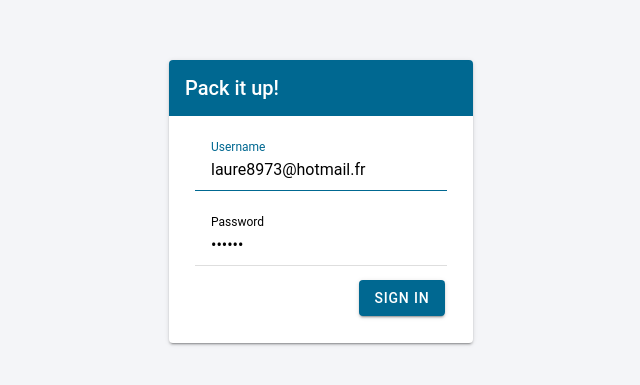
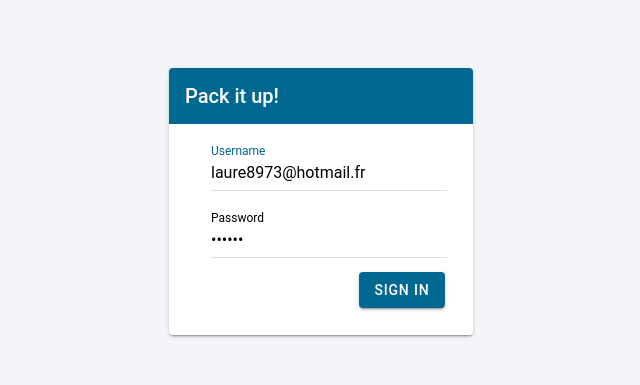
Before and after one commit to multicolaure/packitup-ionic-react, a React (Create React App) app: page /categories in a window 1280 px wide. Shown: the part 199-584 px from the top of the page, without its empty margins (319-959 px from the left). Built offline with nearby package versions, Linux system fonts and the light colour scheme; no server answers.

Commit message:
chore: upgrade to react 18 and ionic 7

```diff
--- a/src/category/CategoryNavigation.tsx
+++ b/src/category/CategoryNavigation.tsx
@@ -6,9 +6,15 @@
 const CategoryNavigation = () => {
     return (
         <>
-            <Route path="/category" component={CategoryUpsertScreen} />
-            <Route path="/category/:id" component={CategoryUpsertScreen} />
-            <Route path="/categories" component={CategoryListScreen} exact={true} />
+            <Route path="/category">
+                <CategoryUpsertScreen />
+            </Route>
+            <Route path="/category/:id">
+                <CategoryUpsertScreen />
+            </Route>
+            <Route path="/categories" exact={true}>
+                <CategoryListScreen />
+            </Route>
         </>
     )
 }
--- a/src/category/upsert/CategoryForm.tsx
+++ b/src/category/upsert/CategoryForm.tsx
@@ -1,4 +1,4 @@
-import { IonCol, IonGrid, IonInput, IonItem, IonLabel, IonNote, IonRow, IonText } from "@ionic/react";
+import { IonCol, IonGrid, IonInput, IonItem, IonRow, IonText } from "@ionic/react";
 import { IconPickerModal } from "../../ui/icon/picker/IconPickerModal";
 import LoadableButton from "../../ui/loading/LoadableButton";
 import { Category, CategorySchema } from "../category";
@@ -43,18 +43,22 @@
                 </IonRow>
                 <IonRow>
                     <IonCol>
+                        <IonItem>
                         {<Controller
                             name="name"
                             control={control}
-                            render={({ field }) => (<IonItem>
-                            <IonLabel position="floating">Name *</IonLabel>
-                            <IonInput value={field.value}
+                            render={({ field }) => (
+                            <IonInput
+                                label="Name *"
+                                labelPlacement="floating"
+                                value={field.value}
                                 debounce={200}
                                 onIonChange={e => field.onChange(e.detail.value)}
                                 onIonBlur={field.onBlur}
                                 clearInput></IonInput>
-                            </IonItem>)}
+                            )}
                         ></Controller>}
+                        </IonItem>
                     </IonCol>
                 </IonRow>
                 {props.errorMessage && <IonRow><IonText color="danger" class="ion-padding">{props.errorMessage}</IonText></IonRow> }
--- a/src/home/HomeNavigation.tsx
+++ b/src/home/HomeNavigation.tsx
@@ -4,7 +4,9 @@
 
 const HomeNavigation = () => {
     return (
-        <Route path="/home" component={HomeScreen} exact={true} />
+        <Route path="/home" exact>
+            <HomeScreen/>
+        </Route>
     )
 }
 
--- a/src/home/HomeScreen.tsx
+++ b/src/home/HomeScreen.tsx
@@ -1,6 +1,5 @@
 import { IonContent, IonHeader, IonPage } from "@ionic/react";
 import TopBar from "../navigation/TopBar";
-import { IconPickerModal } from "../ui/icon/picker/IconPickerModal";
 
 const HomeScreen = () => {
     const title = "Pack it up!";
--- a/src/index.tsx
+++ b/src/index.tsx
@@ -1,14 +1,15 @@
 import React from 'react';
-import ReactDOM from 'react-dom';
+import { createRoot } from 'react-dom/client';
 import App from './App';
 import * as serviceWorkerRegistration from './serviceWorkerRegistration';
 import reportWebVitals from './reportWebVitals';
 
-ReactDOM.render(
+const container = document.getElementById('root');
+const root = createRoot(container!);
+root.render(
   <React.StrictMode>
     <App />
-  </React.StrictMode>,
-  document.getElementById('root')
+  </React.StrictMode>
 );
 
 // If you want your app to work offline and load faster, you can change
--- a/src/ui/icon/picker/IconPickerList.tsx
+++ b/src/ui/icon/picker/IconPickerList.tsx
@@ -1,4 +1,4 @@
-import { IonButton, IonButtons, IonNote, IonText } from "@ionic/react";
+import { IonButton } from "@ionic/react";
 import Icon from "../Icon";
 import { IconName } from "../icon";
 import styles from "./IconPickerList.module.css";
--- a/src/ui/icon/picker/IconPickerModal.tsx
+++ b/src/ui/icon/picker/IconPickerModal.tsx
@@ -1,4 +1,4 @@
-import { IonButton, IonButtons, IonContent, IonHeader, IonInput, IonItem, IonLabel, IonModal, IonNote, IonTitle, IonToolbar } from "@ionic/react";
+import { IonButton, IonButtons, IonContent, IonHeader, IonItem, IonLabel, IonModal, IonNote, IonTitle, IonToolbar } from "@ionic/react";
 import { useState } from "react";
 import Icon from "../Icon";
 import { IconName } from "../icon";
--- a/src/user/login/LoginForm.tsx
+++ b/src/user/login/LoginForm.tsx
@@ -1,4 +1,4 @@
-import { IonCol, IonGrid, IonInput, IonItem, IonLabel, IonRow, IonText } from '@ionic/react';
+import { IonCol, IonGrid, IonInput, IonItem, IonRow, IonText } from '@ionic/react';
 import { useState } from 'react';
 import { useDispatch, useSelector } from 'react-redux';
 import LoadableButton from '../../ui/loading/LoadableButton';
@@ -46,8 +46,8 @@
                 <IonRow>
                     <IonCol>
                         <IonItem>
-                            <IonLabel position="floating">Username</IonLabel>
-                            <IonInput value={username} onIonChange={event => setUsername(event.detail.value ?? '')}
+                            <IonInput label="Username" labelPlacement="floating"
+                                value={username} onIonChange={event => setUsername(event.detail.value ?? '')}
                                 autocomplete="email" autofocus={true}></IonInput>
                         </IonItem>
                     </IonCol>
@@ -55,13 +55,13 @@
                 <IonRow>
                     <IonCol>
                         <IonItem>
-                            <IonLabel position="floating">Password</IonLabel>
-                            <IonInput value={password} onIonChange={event => setPassword(event.detail.value ?? '')}
+                            <IonInput label="Password" labelPlacement="floating"
+                                value={password} onIonChange={event => setPassword(event.detail.value ?? '')}
                                 type="password" autocomplete="current-password"></IonInput>
                         </IonItem>
                     </IonCol>
                 </IonRow>
-                {errorMessage && <IonRow><IonText color="danger" class="ion-padding">{errorMessage}</IonText></IonRow> }
+                {errorMessage && <IonRow><IonText color="danger" class="ion-padding">{errorMessage}</IonText></IonRow>}
                 <IonRow>
                     <IonCol class="piu-content-end">
                         <LoadableButton onClick={() => submit()} loading={loading && provider === 'Manual'}>Sign in</LoadableButton>
--- a/src/user/login/LoginScreen.tsx
+++ b/src/user/login/LoginScreen.tsx
@@ -7,7 +7,7 @@
         <IonPage>
             <IonContent fullscreen color="light">
                 <main className="piu-middle" >
-                    <IonCard class="form">
+                    <IonCard className="form">
                         <IonCardHeader color="primary">
                             <IonCardTitle class="">Pack it up!</IonCardTitle>
                         </IonCardHeader>
```
Also changed, not shown: package.json (+11 -11 lines), 1 other file (tests, documents, lock files or other folders).
